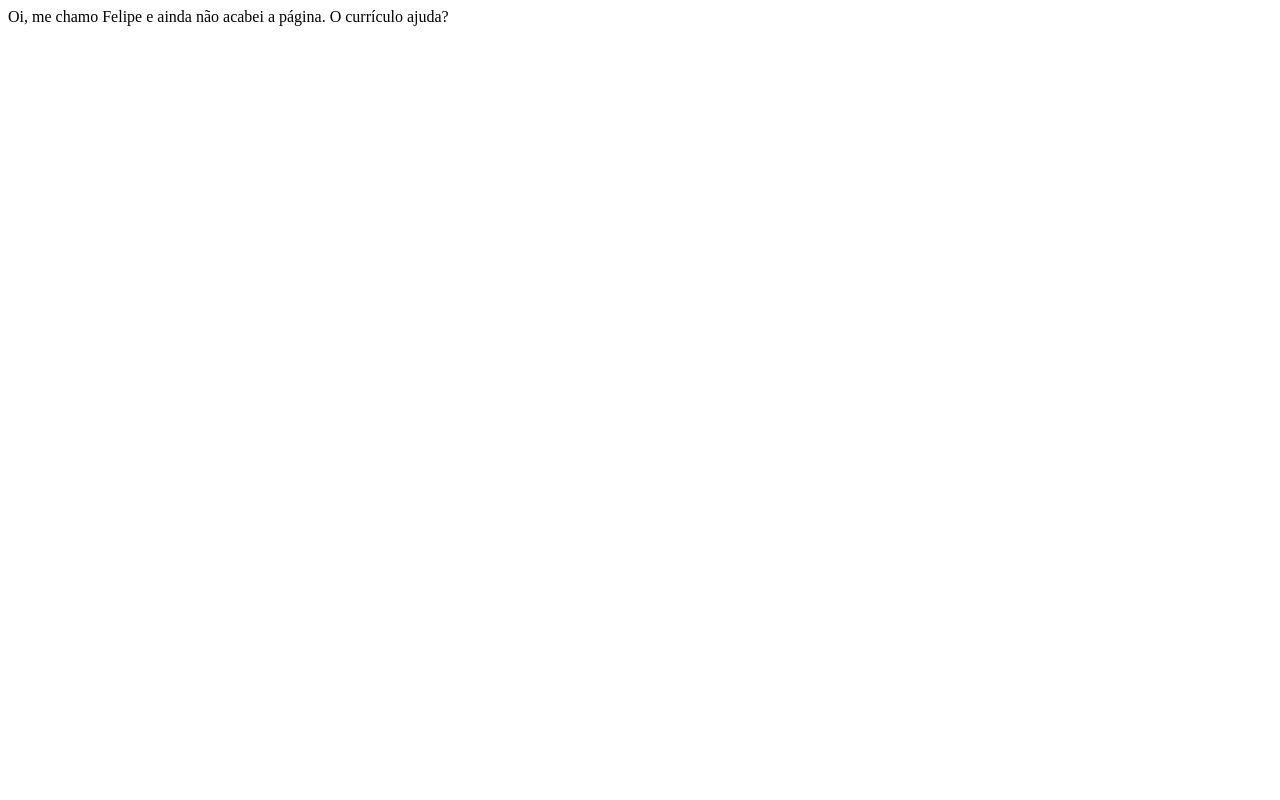
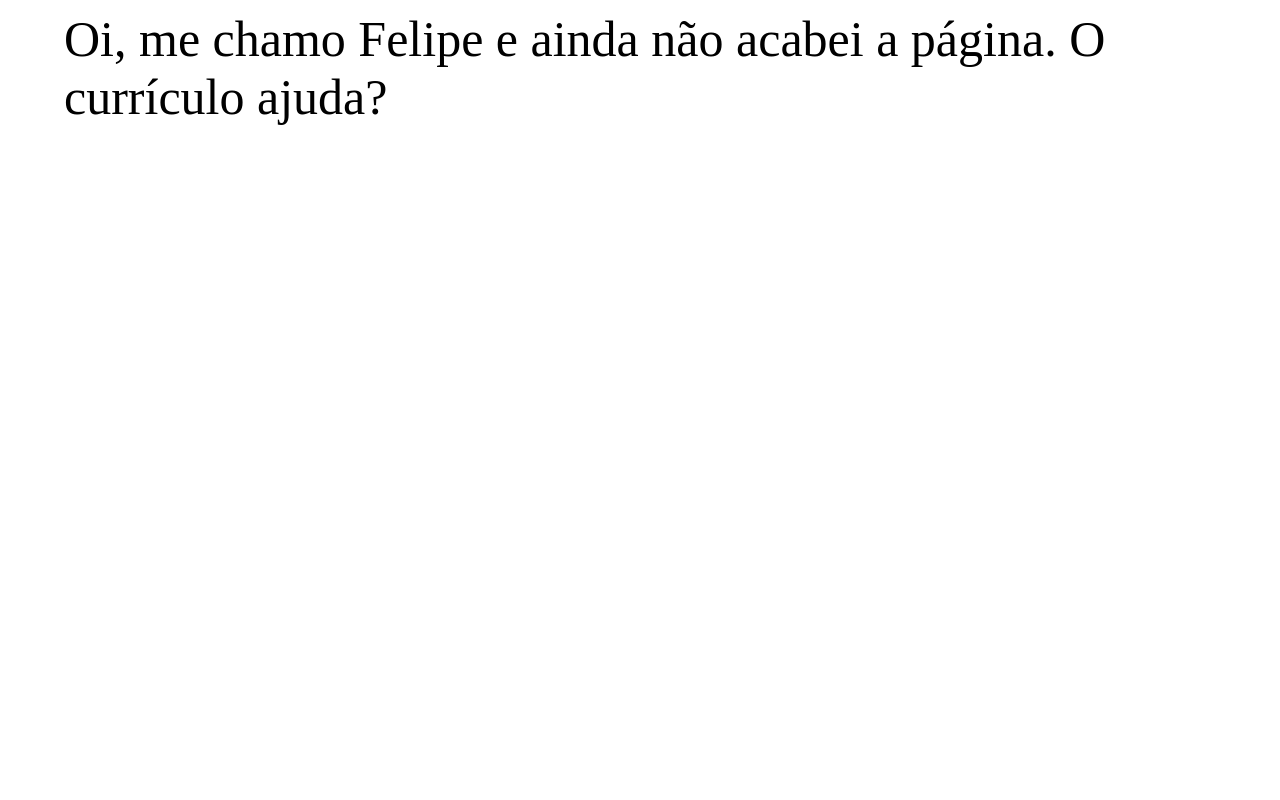
Before and after one commit to faschiquetti/faschiquetti.github.io, a plain HTML site: page index.html in a window 1280 px wide. Shown: the top 800 px of the page. Drawn offline with Linux system fonts and the light colour scheme.

Commit message:
Update index.html

```diff
--- a/index.html
+++ b/index.html
@@ -3,12 +3,15 @@
 <head>
 <title>Felipe</title>
 <style>
-  ::-webkit-scrollbar {
-    display: none;
+body{
+  margin: auto;
+   width: 90%;
+   font-size: 50px;
+   padding: 10px;
 }
 </style>
 </head>
-<bodyd>
+<body>
 <p>Oi, me chamo Felipe e ainda não acabei a página. O currículo ajuda?</p>
   <embed src="Felipe.pdf" width="800px" height="2100px" />
 </body>
```
